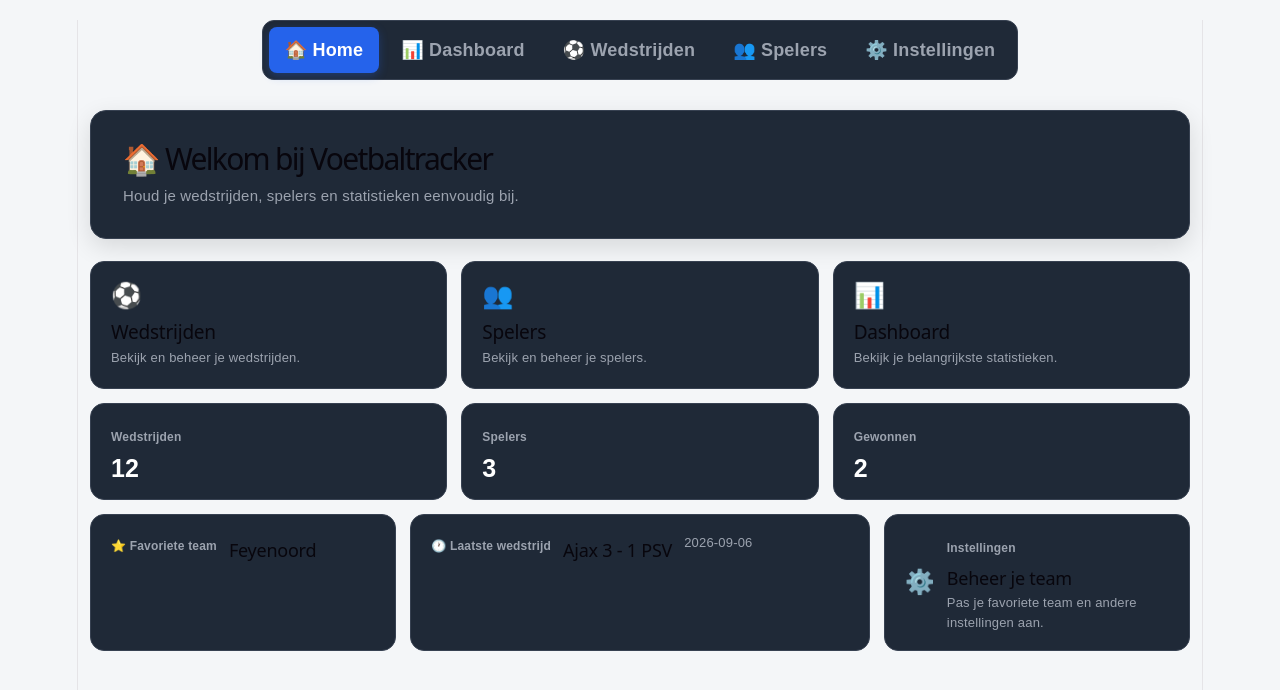
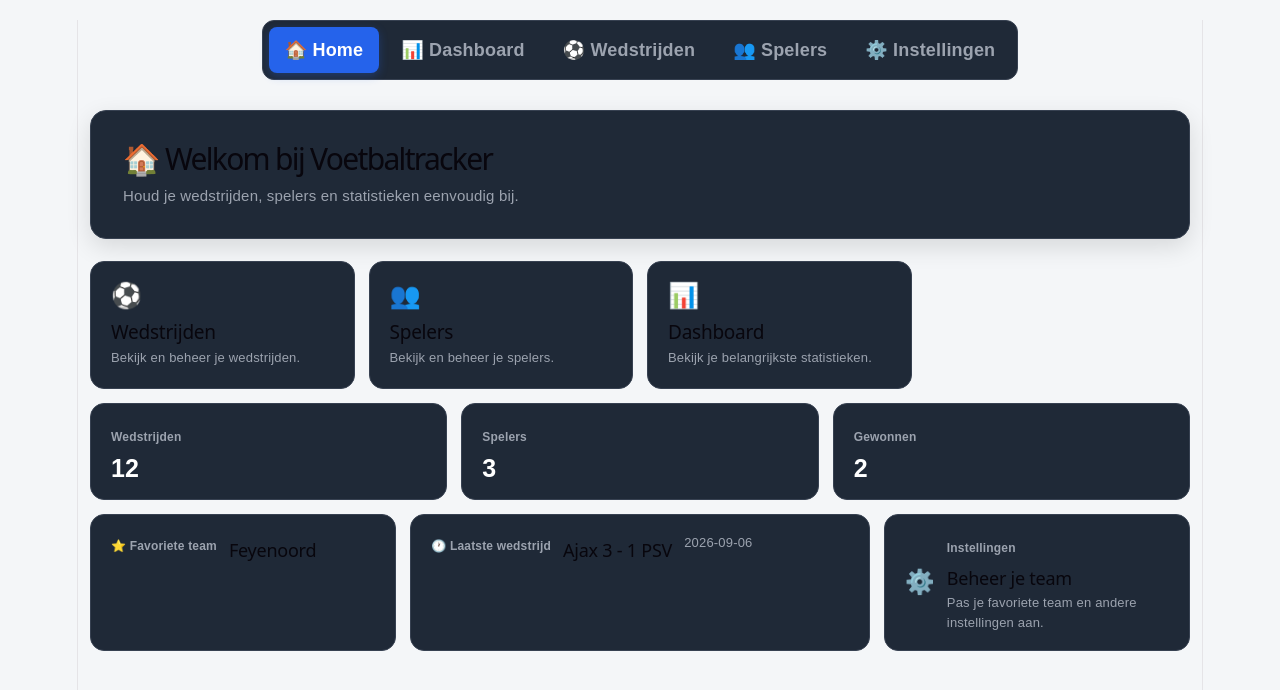
Before and after one commit to Ryan050409/simpel-design, a React (Vite) app: page / in a window 1280 px wide. Shown: the top 690 px of the page. Built offline with nearby package versions, Linux system fonts and the light colour scheme.

Commit message:
Zet de vier Home-links op een rij

```diff
--- a/src/App.css
+++ b/src/App.css
@@ -254,7 +254,7 @@ nav a.active {
 
 .home-page-links {
   display: grid;
-  grid-template-columns: repeat(3, 1fr);
+  grid-template-columns: repeat(4, 1fr);
   gap: 14px;
   margin-bottom: 14px;
 }
```
